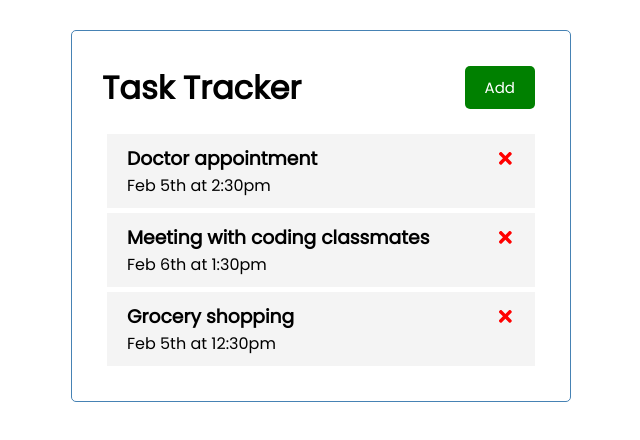
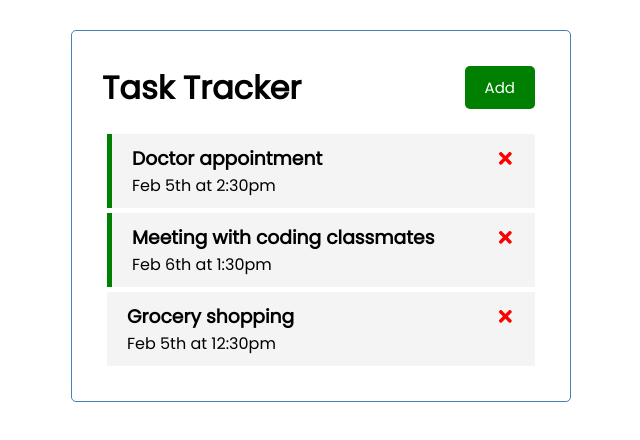
Before and after one commit to crsmith01/task-tracker, a React (Create React App) app: page / in a window 1280 px wide. Shown: the top 440 px of the page, without its empty margins (319-959 px from the left). Built offline with nearby package versions, Linux system fonts and the light colour scheme.

Commit message:
added contitional class to reminder

```diff
--- a/src/components/Task.js
+++ b/src/components/Task.js
@@ -3,9 +3,11 @@
 
 const Task = ({ task, onDelete, onToggle }) => {
     return (
+        // task class with condition in template literal - if the task.reminder is true then class reminder. else there is no class on it
+        <div className={`task ${task.reminder ? 'reminder' : ''}`}
         // need the id so call a function and then pass in onToggle
         // needs to be task.id not just id = since passing in task as a prop (line 4)
-        <div className='task' onDoubleClick={() => onToggle(task.id)}>
+        onDoubleClick={() => onToggle(task.id)}>
             <h3>
                 {task.text}
                 <FaTimes
```
